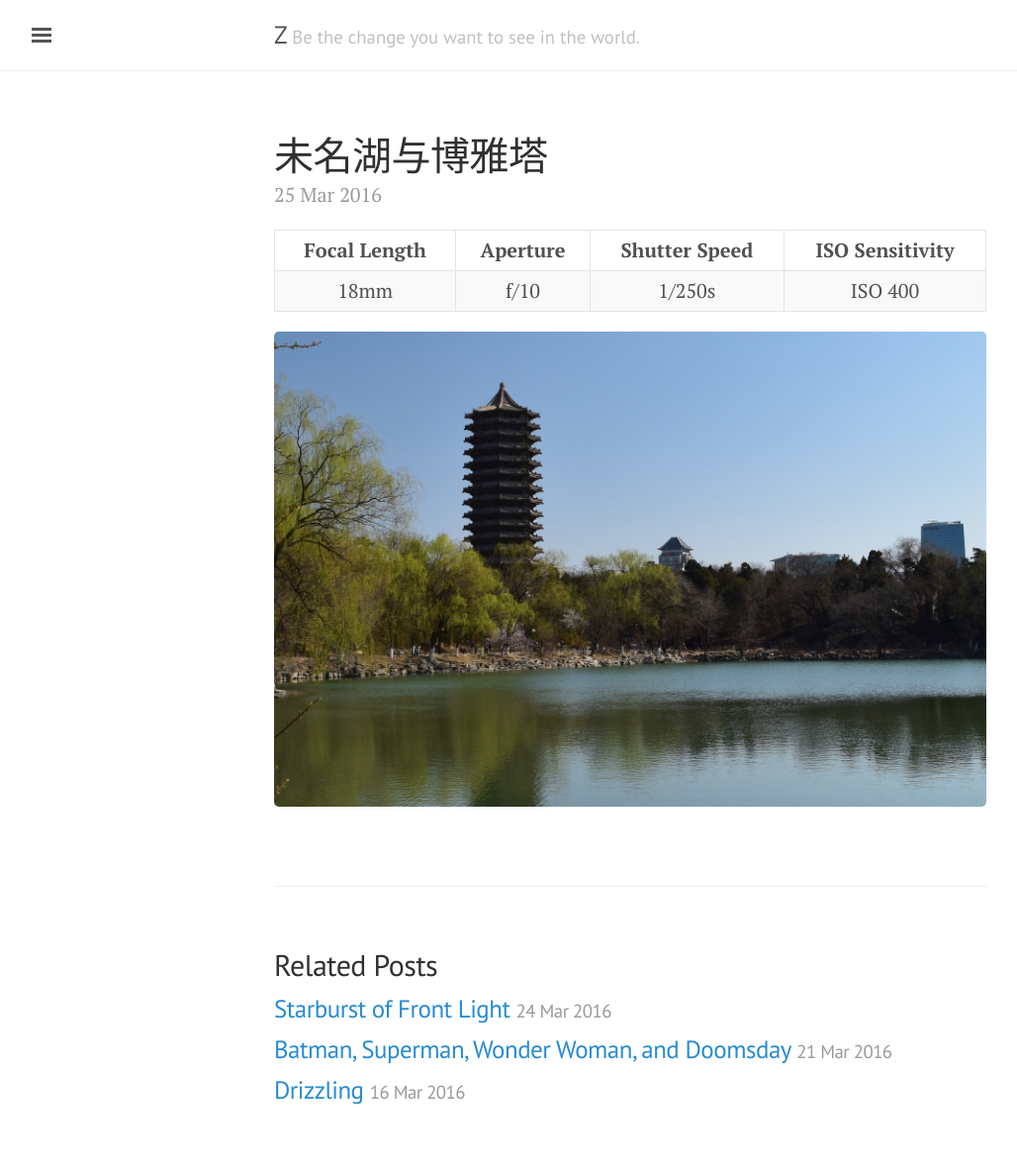
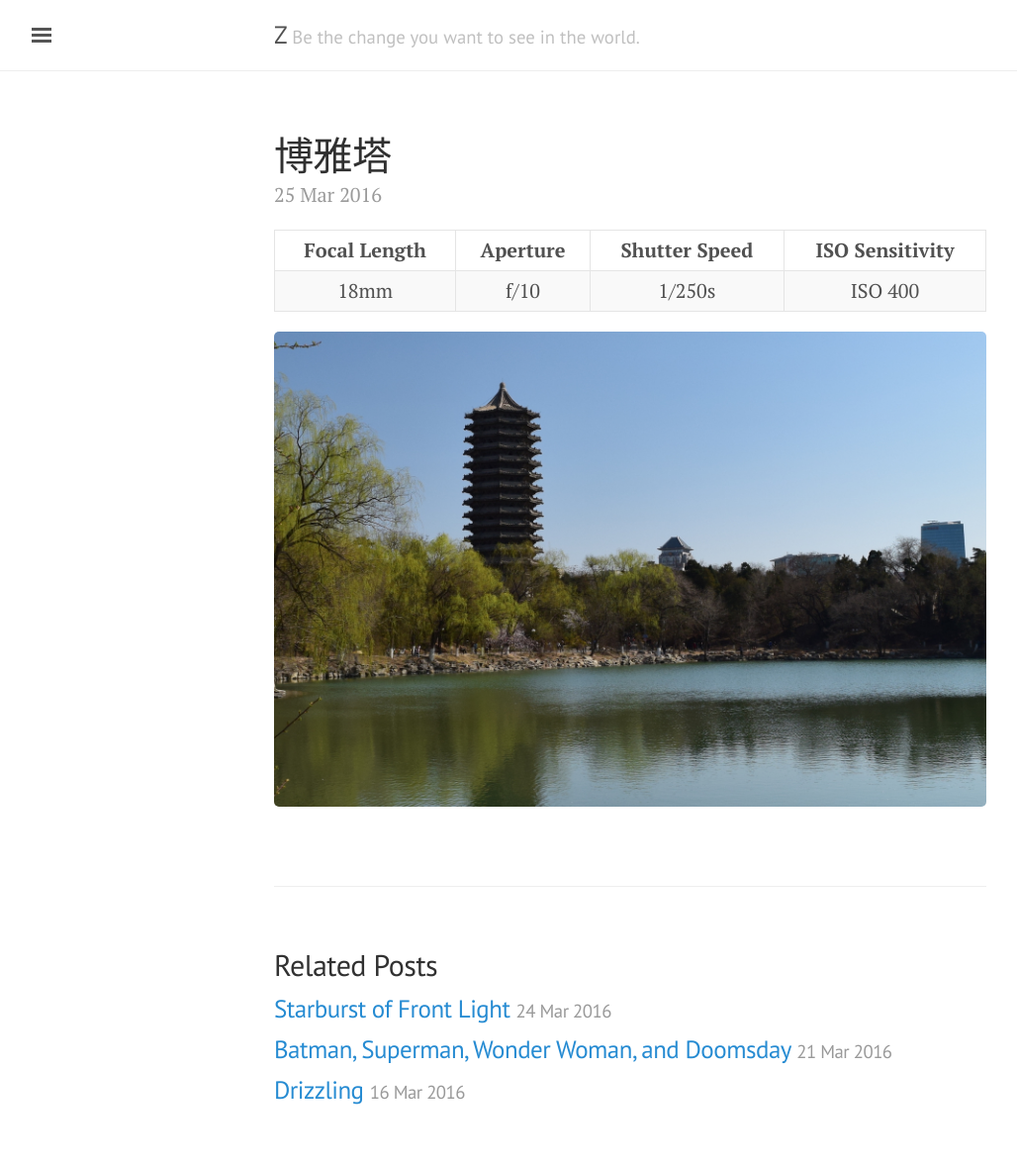
Before and after one commit to comacros/comacros.github.io, a Jekyll site: the page built from _posts/2016-03-25-博雅塔.md, in a window 1280 px wide. Shown: the whole page at 99% size, without its empty margins (3-1031 px from the left). Built offline with Jekyll 4.4.1, drawn with Linux system fonts in a browser that asks for light colours.

Commit message:
Update and rename 2016-03-25-未名湖与博雅塔.md to 2016-03-25-博雅塔.md

```diff
--- a/_posts/2016-03-25-未名湖与博雅塔.md
+++ b/_posts/2016-03-25-博雅塔.md
@@ -1,10 +1,10 @@
 ---
 layout: post
-title: 未名湖与博雅塔
+title: 博雅塔
 ---
 
 | Focal Length | Aperture | Shutter Speed | ISO Sensitivity |
 |:------------:|:--------:|:-------------:|:---------------:|
 | 18mm         | f/10    | 1/250s          | ISO 400        |
 
-![未名湖与博雅塔](https://github.com/comacros/comacros.github.io/raw/master/images/DSC_0465.JPG)
+![博雅塔](https://github.com/comacros/comacros.github.io/raw/master/images/DSC_0465.JPG)
```
